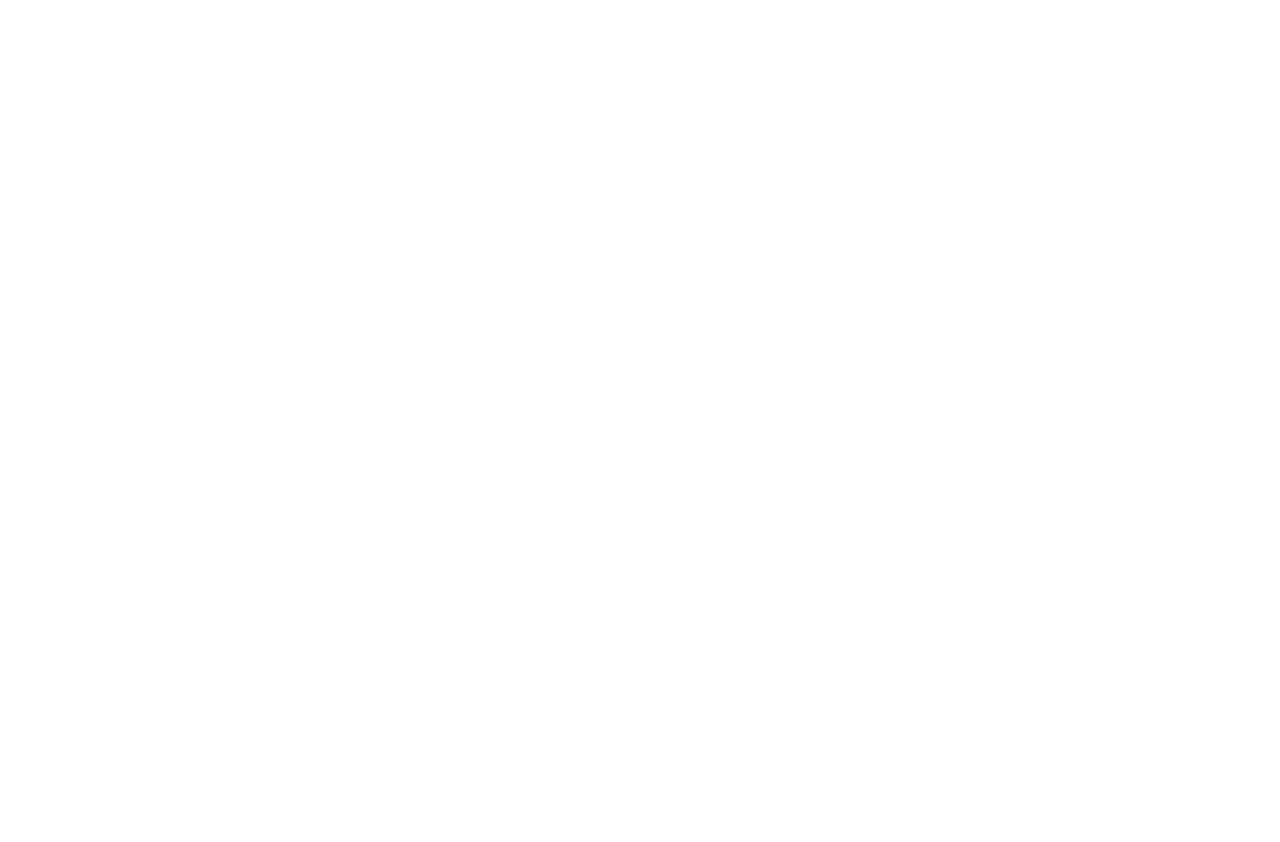
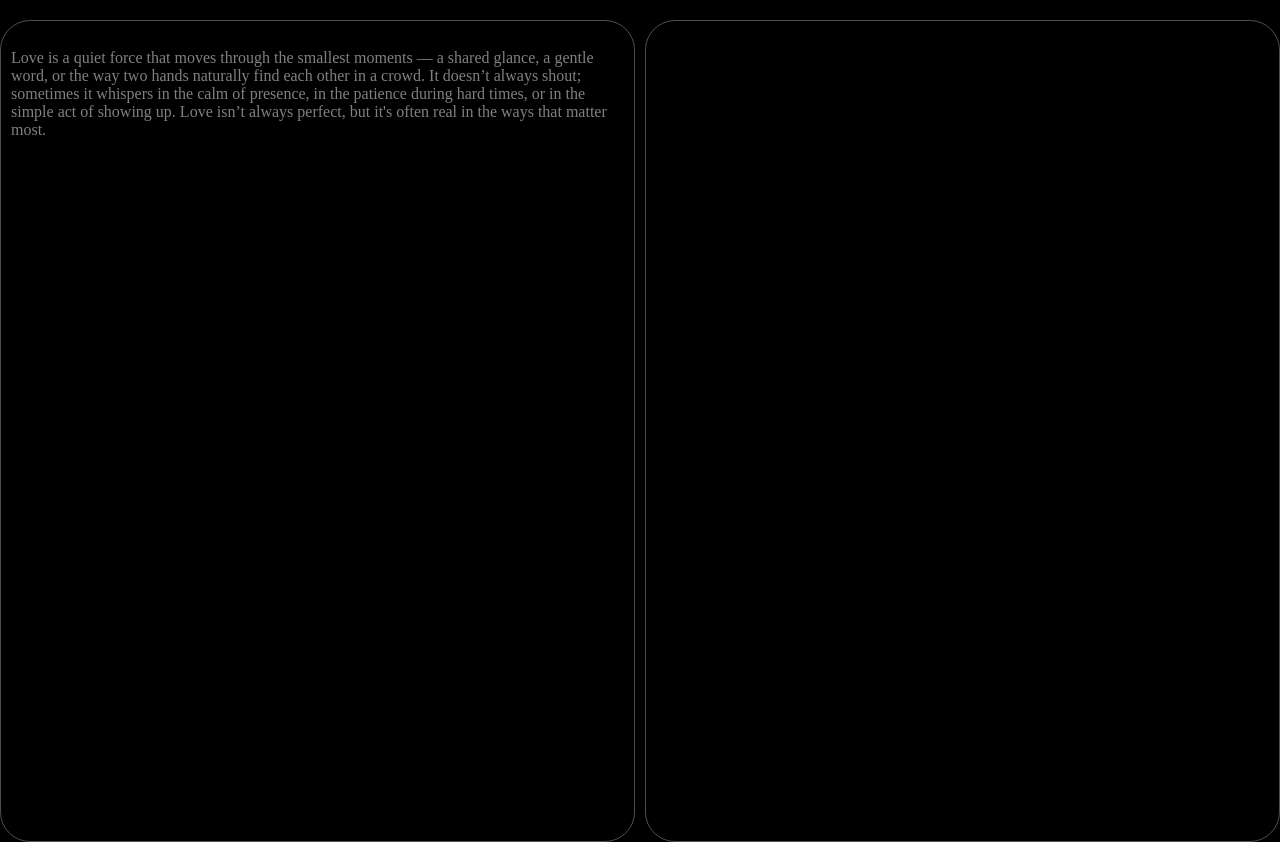
Before and after one commit to Boholjonna/coding_Practice, a plain HTML site: page index.html in a window 1280 px wide. Before the commit the page ends 800 px from the top, so only its background shows below. Drawn offline with Linux system fonts and the light colour scheme.

Commit message:
practice

```diff
--- a/index.html
+++ b/index.html
@@ -4,8 +4,15 @@
     <meta charset="UTF-8">
     <meta name="viewport" content="width=device-width, initial-scale=1.0">
     <title>Document</title>
+    <link rel="stylesheet" href="style.css">
 </head>
 <body>
+    <section>
+        <div>1
+            <p>Love is a quiet force that moves through the smallest moments — a shared glance, a gentle word, or the way two hands naturally find each other in a crowd. It doesn’t always shout; sometimes it whispers in the calm of presence, in the patience during hard times, or in the simple act of showing up. Love isn’t always perfect, but it's often real in the ways that matter most.</p>
+        </div>
+        <div>2</div>
+    </section>
 
 </body>
 </html>
--- /dev/null
+++ b/style.css
@@ -0,0 +1,38 @@
+
+*{
+
+    box-sizing: content-box;
+    margin: 0;
+    padding: 0;
+}
+
+body{
+
+    background-color: black;
+    padding: 0%;
+    margin: 0%;
+}
+
+
+section{
+    display: flex;
+    flex-direction: row;
+    gap: 10px;
+    justify-content: center;
+    align-items: center;
+    margin-top: 20px;
+}
+
+div {
+   width: 48% ;
+   height: 100vh;
+   background-color: transparent;
+   border:0.2px solid rgb(255,255,255, 0.3);
+   border-radius: 30px;
+   padding: 10px;
+
+}
+
+p{
+    color:gray;
+}
```
